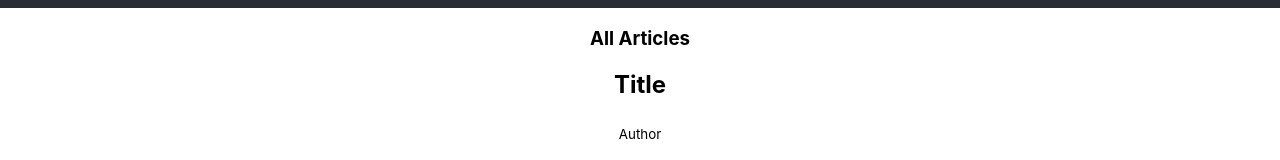
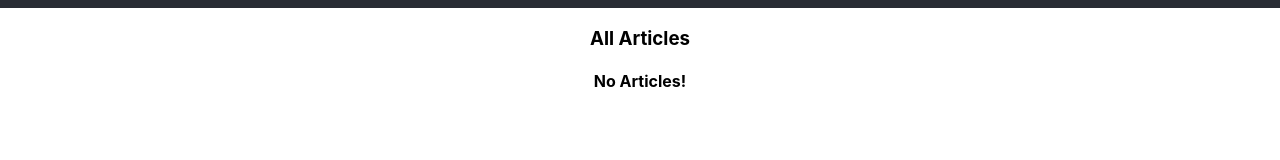
Before and after one commit to Sara-Kuddah/blogy-frontend, a React (Create React App) app: page / in a window 1280 px wide. Shown: the part 792-952 px from the top of the page. After the commit the page ends 904 px from the top, so only its background shows below. Built offline with nearby package versions, Linux system fonts and the light colour scheme.

Commit message:
test  our article with dummy data

```diff
--- a/src/App.js
+++ b/src/App.js
@@ -3,6 +3,18 @@ import './App.css';
 import Articles from './articles/components/articles';
 
 class App extends React.Component{
+  constructor(props){
+    super(props);
+
+    this.state={
+       articles:[
+        //  {title:'T1',author:'A1',content:'C1'},
+        //  {title:'T2',author:'A2',content:'C2'},
+        //  {title:'T3',author:'A3',content:'C3'},
+        //  {title:'T4',author:'A4',content:'C4'}
+       ]
+    };
+  }
 render(){
     return(
      <div className="App">
@@ -11,7 +23,7 @@ render(){
                  Welcome to Blogy!
              </p>
          </header>
-         <Articles/>
+         <Articles articles={this.state.articles}/>
      </div>
     );
 }
--- a/src/articles/components/article.js
+++ b/src/articles/components/article.js
@@ -4,10 +4,10 @@ class Article extends React.Component{
     render(){
         return(
             <div className="article">
-             <h2>Title</h2>
-             <sub>Author</sub>
+             <h2>Title : {this.props.title}</h2>
+             <sub>Author : {this.props.author}</sub>
              <p>
-                 Content
+                 Content : {this.props.content}
              </p>
             </div>
         );
--- a/src/articles/components/articles.js
+++ b/src/articles/components/articles.js
@@ -3,10 +3,20 @@ import Article from './article';
 
 class Articles extends React.Component{
     render(){
+        let allArticles =<h4>No Articles!</h4>
+
+        if(this.props.articles.length>0){
+        allArticles=this.props.articles.map((article,index)=>{
+            return <Article title={article.title}
+                            author={article.author}
+                            content={article.content}
+                            key={index} />;
+        });
+    }
         return(
             <>
             <h3>All Articles</h3>
-            <Article />
+            {allArticles}
             </>
         );
     }
```
